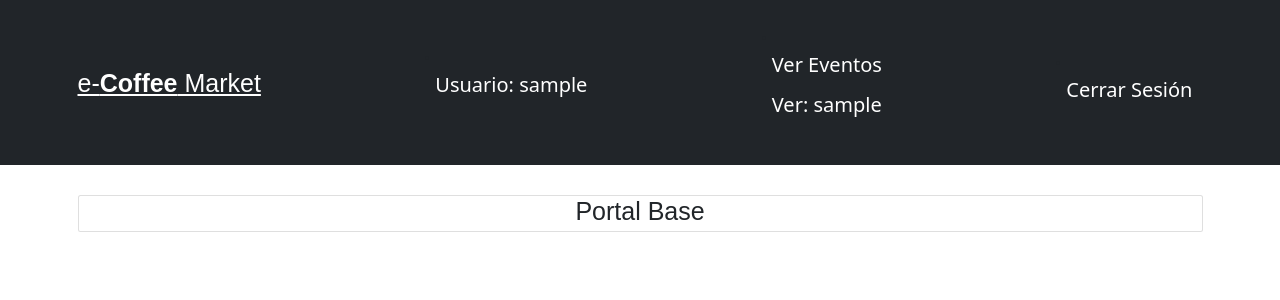
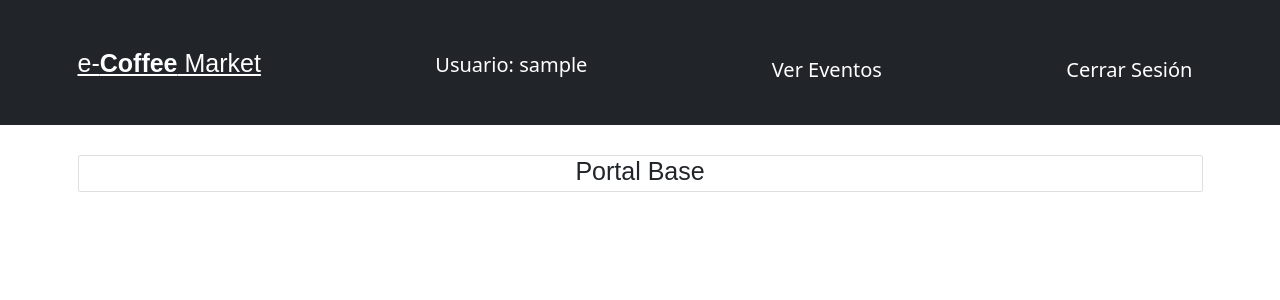
Before and after one commit to JMSC11/PFMetodologiasAgiles, a Django app: page /home/ in a window 1280 px wide. Shown: the top 300 px of the page. Run offline with Django 4.2, Linux system fonts and the light colour scheme; the visitor is signed in with stand-in values (Sample User, id 1); data that the repository does not hold is empty.

Commit message:
correccion navegacion 2

```diff
--- a/cuenta/templates/home.html
+++ b/cuenta/templates/home.html
@@ -23,7 +23,6 @@
       </li>
       <li class = "nav-item">
         <a class="text-white fs-2 nav-link" href="#">Ver Eventos</a>
-        <p class=" nav-link text-white fs-2"> Ver:   {{request.user.username}}</p>
       </li>
       <li class = "nav-item">
         {% if request.user.is_authenticated %}
```
